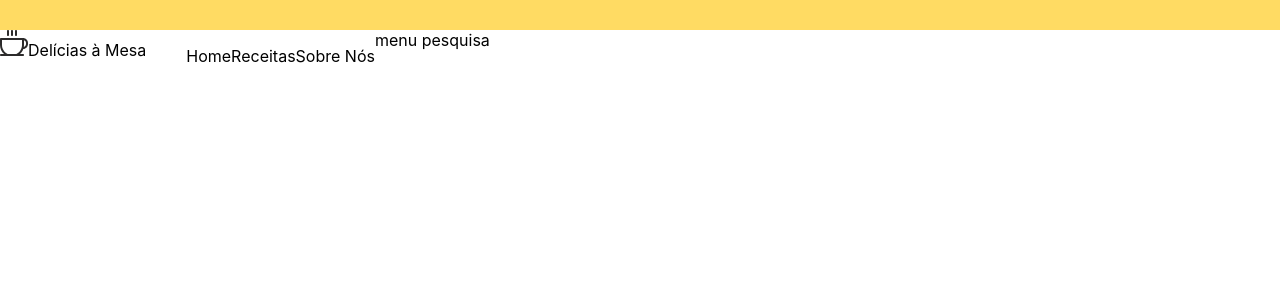
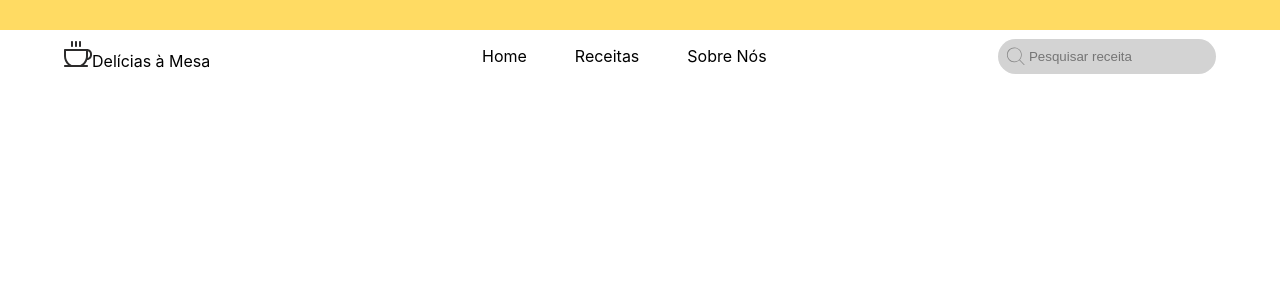
Before and after one commit to FelypePaiva/Delicias-a-Mesa, a React (Create React App) app: page / in a window 1280 px wide. Shown: the top 300 px of the page. Built offline with nearby package versions, Linux system fonts and the light colour scheme.

Commit message:
Adiciona Menu e pesquisa no header

```diff
--- a/src/Componentes/Header/Header.css
+++ b/src/Componentes/Header/Header.css
@@ -5,4 +5,11 @@
 
 .headerNav{
     display:flex;
+    justify-content: space-between;
+    align-items: center;
 }
+
+.container{
+    margin: 0 auto;
+    max-width: 90%;
+}
--- a/src/Componentes/Header/Header.js
+++ b/src/Componentes/Header/Header.js
@@ -7,7 +7,7 @@ function Header(){
     return(
         <header className='header'>
             <div className='bg-yellow'></div>
-        <div className='headerNav'>
+        <div className='headerNav container'>
             <Logo/>
             <MenuNavegacao/>
             <MenuPesquisa/>
--- a/src/Componentes/MenuNavegacao/MenuNavegacao.css
+++ b/src/Componentes/MenuNavegacao/MenuNavegacao.css
@@ -1,7 +1,10 @@
-.navList{
+.navList li{
+    display:flex;
+    cursor: pointer;
+}
 
+.navList ul{
+    display:flex;
+    gap: 3rem;
+    list-style: none;
 }
-.navList ul{
-    list-style: none;
-    display:flex;
-}
--- a/src/Componentes/MenuPesquisa/MenuPesquisa.css
+++ b/src/Componentes/MenuPesquisa/MenuPesquisa.css
@@ -0,0 +1,17 @@
+.pesquisarReceita{
+    display:flex;
+    align-items: center;
+    background-color: lightgrey!important;
+    padding:.5rem;
+    border-radius:3rem;
+}
+
+
+.pesquisarReceita input{
+    margin-left:0.1rem;
+    border: none;
+    outline: none;
+    background-color: lightgrey!important;
+    overflow: hidden;
+
+}
--- a/src/Componentes/MenuPesquisa/MenuPesquisa.js
+++ b/src/Componentes/MenuPesquisa/MenuPesquisa.js
@@ -1,9 +1,12 @@
 import '../MenuPesquisa/MenuPesquisa.css'
+import IconePesquisa from '../../imagens/search-icon.svg'
 
 
 function MenuPesquisa(){
     return(
-        <div>menu pesquisa</div>
+        <div className='pesquisarReceita'>
+            <img src={IconePesquisa}></img><input placeholder="Pesquisar receita"/>
+        </div>
     );
 }
 
```
Also changed, not shown: src/imagens/search-icon.svg (added).
